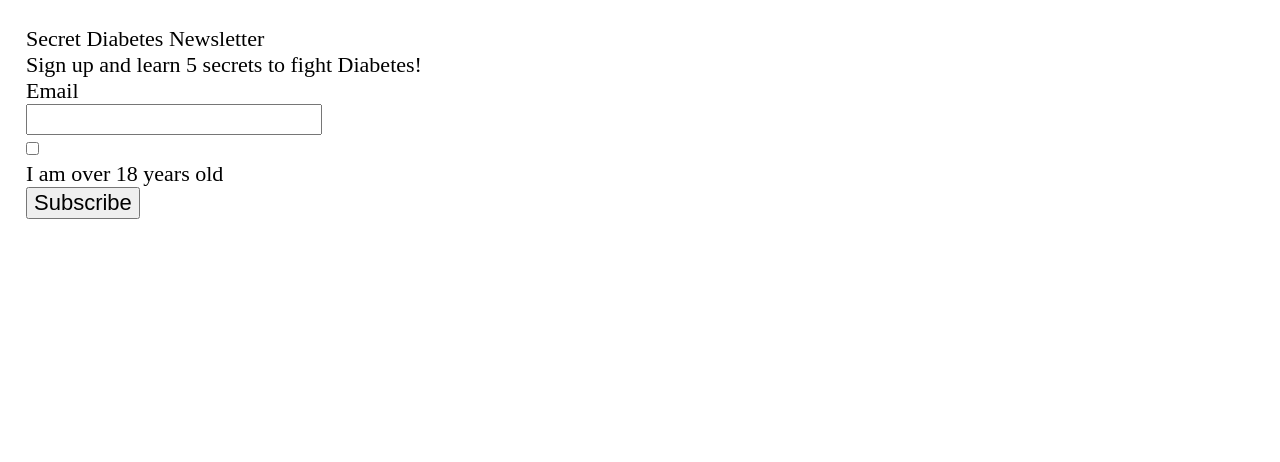
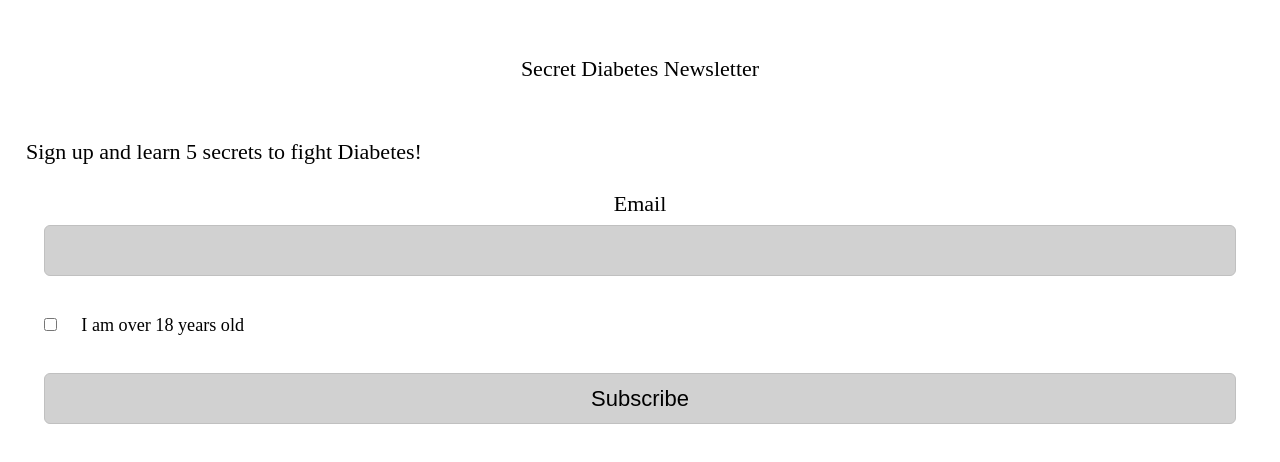
Before and after one commit to belkinsIMTD362/lab3, a plain HTML site: page index.html in a window 1280 px wide. Drawn offline with nearby package versions, Linux system fonts and the light colour scheme.

Commit message:
Align text of h1 to center. Give h1 vertical margins of 1.375em. Give p vertical padding of 1.182em. Change box-sizing of input elements to border-box. Constrain input width to 97%. Give input padding vertical 12px, and horizontal 30px. Give input margin 8px vertically and 1.5% horizontally. Give input border 1px solid. Make input border-color #c0c0c0. Make input border-radius. Give input background-color of rgb(209, 209, 209). Make label of #input-age-verification font-size 0.825em and display type: inline. Ensure input of #input-age-verification box-sizing is none. Make #input-age-verification vertical padding 1.182em. Give label display type: block. Align label text to center.

```diff
--- a/css/screen.css
+++ b/css/screen.css
@@ -198,8 +198,45 @@ html {
   text-rendering: optimizeLegibility;
 }
 
+h1 {
+  text-align: center;
+  margin: 1.375em 0;
+}
+
+p {
+  padding-bottom: 1.182em;
+  padding-top: 1.182em;
+}
+
+input {
+  box-sizing: border-box;
+  width: 97%;
+  padding: 12px 30px;
+  margin: 8px 1.5%;
+  border: 1px solid;
+  border-color: #c0c0c0;
+  border-radius: 6px;
+  background-color: rgb(209, 209, 209);
+}
+
+#input-age-verification label {
+  font-size: 0.825em;
+  display: inline;
+}
+
+#input-age-verification input {
+  box-sizing: none;
+  width: auto;
+}
+
+#input-age-verification {
+  padding-top: 1.182em;
+  padding-bottom: 1.182em;
+}
+
 label {
   display: block;
+  text-align: center;
 }
 
 /* ===== LAYOUT STYLES ====== */
```
